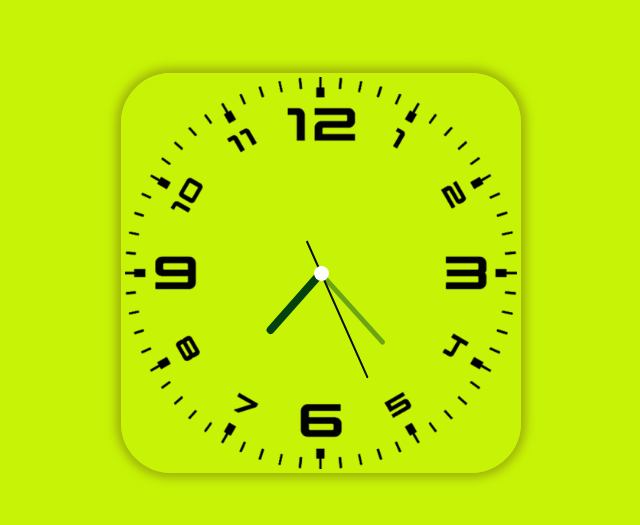
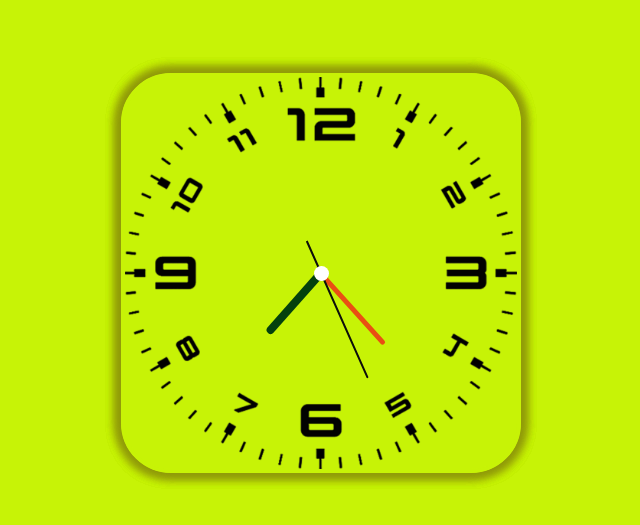
Before and after one commit to Vivekgpt/analogClock, a plain HTML site: page index.html in a window 1280 px wide. Shown: the part 127-652 px from the top of the page, without its empty margins (319-959 px from the left). Drawn offline with Linux system fonts and the light colour scheme.

Commit message:
analogclock

```diff
--- a/index.html
+++ b/index.html
@@ -4,7 +4,7 @@
     <meta charset="UTF-8">
     <meta name="viewport" content="width=device-width, initial-scale=1.0">
     <link rel="stylesheet" href="style.css" type="text/css">
-    <title>Clock</title>
+    <title>Analog Clock</title>
 </head>
 <body>
     <div class="clock">
--- a/style.css
+++ b/style.css
@@ -13,19 +13,20 @@ body {
 }
 
 .clock {
-    height: 400px;
-    width: 400px;
     display: flex;
     justify-content: center;
     align-items: center;
+    height: 400px;
+    width: 400px;
     background: url(clock.png);
     background-size: cover;
     border: 4px solid #c7f306;
     border-radius: 50px;
-    box-shadow: 0 0 10px 5px rgba(131, 139, 11, 0.6);
-                inset: 0 0 10px 5px rgba(151, 161, 7, 0.6),
-                0 0  10px 5px rgba(151, 161, 7, 0.6);
-                inset: 0 0 10px 5px rgba(151, 161, 7, 0.6);
+    box-shadow: 0 0 10px 5px rgba(131, 139, 11, 0.6),
+                0 0 10px 5px rgba(151, 161, 7, 0.6),
+                0 0 10px 5px rgba(151, 161, 7, 0.6),
+                0 0 10px 5px rgba(151, 161, 7, 0.6);
+    /* box-shadow: inset 0 0 10px 5px rgba(131, 139, 11, 0.6); */
 }
 
 .clock:before {
@@ -38,9 +39,7 @@ body {
     z-index: 10000;
 }
 
-.clock .hours,
-.clock .minutes,
-.clock .seconds {
+.clock .hours, .clock .minutes, .clock .seconds {
     position: absolute;
 }
 
@@ -81,7 +80,7 @@ body {
     position: absolute;
     width: 5px;
     height: 90px;
-    background: rgb(107, 165, 20);
+    background: rgb(233, 79, 19);
     z-index: 11;
     border-radius: 6px 6px 0 0;
 }
```
